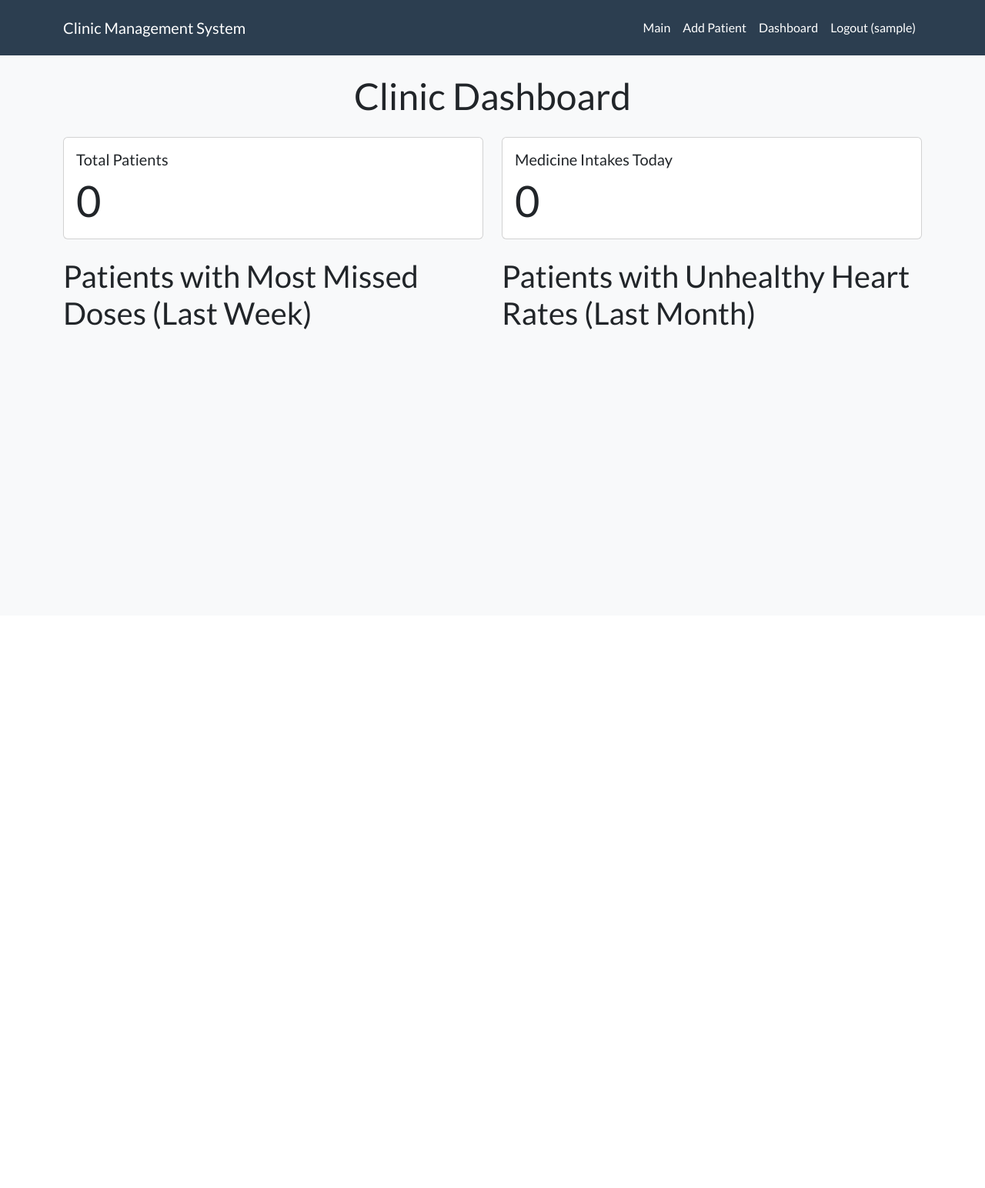
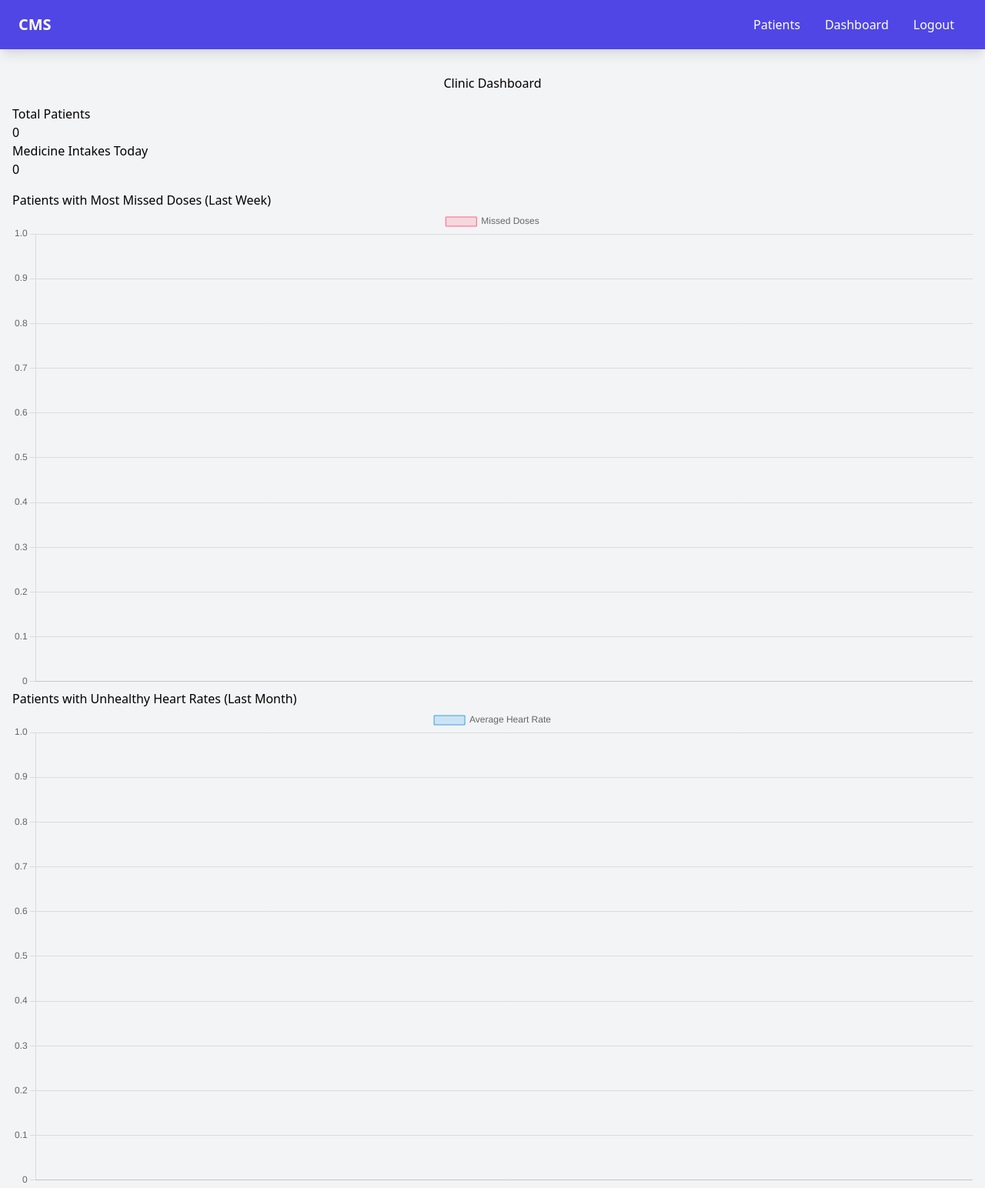
Before and after one commit to yiyanglaw/first_pg, a Flask app: page /dashboard in a window 1280 px wide. Shown: the whole page at 77% size. Before the commit the page ends 428 px from the top, so only its background shows below. Run offline with Flask 2, Linux system fonts and the light colour scheme; the visitor is signed in with stand-in values (Sample User, id 1); data that the repository does not hold is empty; a map, chart or similar area stays blank; some libraries are stand-ins or nearby versions.

Commit message:
Update base.html

```diff
--- a/templates/base.html
+++ b/templates/base.html
@@ -4,57 +4,31 @@
     <meta charset="UTF-8">
     <meta name="viewport" content="width=device-width, initial-scale=1.0">
     <title>Clinic Management System</title>
-    <link href="https://bootswatch.com/5/flatly/bootstrap.min.css" rel="stylesheet">
-    <link rel="stylesheet" href="{{ url_for('static', filename='css/styles.css') }}">
+    <script src="https://cdn.tailwindcss.com"></script>
+    <link href="https://cdn.jsdelivr.net/npm/boxicons@2.0.7/css/boxicons.min.css" rel="stylesheet">
+    <script src="https://cdn.jsdelivr.net/npm/chart.js"></script>
+    <link rel="stylesheet" href="{{ url_for('static', filename='styles.css') }}">
 </head>
-<body>
-    <nav class="navbar navbar-expand-lg navbar-dark bg-primary">
-        <div class="container">
-            <a class="navbar-brand" href="{{ url_for('home') }}">Clinic Management System</a>
-            <button class="navbar-toggler" type="button" data-bs-toggle="collapse" data-bs-target="#navbarNav" aria-controls="navbarNav" aria-expanded="false" aria-label="Toggle navigation">
-                <span class="navbar-toggler-icon"></span>
-            </button>
-            <div class="collapse navbar-collapse" id="navbarNav">
-                <ul class="navbar-nav ms-auto">
-                    {% if 'user_id' in session %}
-                        <li class="nav-item">
-                            <a class="nav-link" href="{{ url_for('main') }}">Main</a>
-                        </li>
-                        <li class="nav-item">
-                            <a class="nav-link" href="{{ url_for('add_patient') }}">Add Patient</a>
-                        </li>
-			<li class="nav-item">
-    <a class="nav-link" href="{{ url_for('dashboard') }}">Dashboard</a>
-</li>
-                        <li class="nav-item">
-                            <a class="nav-link" href="{{ url_for('logout') }}">Logout ({{ session['username'] }})</a>
-                        </li>
-                    {% else %}
-                        <li class="nav-item">
-                            <a class="nav-link" href="{{ url_for('login') }}">Login</a>
-                        </li>
-                        <li class="nav-item">
-                            <a class="nav-link" href="{{ url_for('register') }}">Register</a>
-                        </li>
-                    {% endif %}
-                </ul>
+<body class="bg-gray-100 font-sans">
+    <nav class="bg-indigo-600 text-white shadow-lg">
+        <div class="container mx-auto px-6 py-3 flex justify-between items-center">
+            <a class="font-bold text-xl" href="{{ url_for('home') }}">CMS</a>
+            <div class="flex items-center">
+                {% if 'user_id' in session %}
+                    <a class="px-4 py-2 rounded hover:bg-indigo-700" href="{{ url_for('main') }}">Patients</a>
+                    <a class="px-4 py-2 rounded hover:bg-indigo-700" href="{{ url_for('dashboard') }}">Dashboard</a>
+                    <a class="px-4 py-2 rounded hover:bg-indigo-700" href="{{ url_for('logout') }}">Logout</a>
+                {% else %}
+                    <a class="px-4 py-2 rounded hover:bg-indigo-700" href="{{ url_for('login') }}">Login</a>
+                    <a class="px-4 py-2 rounded hover:bg-indigo-700" href="{{ url_for('register') }}">Register</a>
+                {% endif %}
             </div>
         </div>
     </nav>
-    <div class="container mt-4">
-        {% with messages = get_flashed_messages(with_categories=true) %}
-            {% if messages %}
-                {% for category, message in messages %}
-                    <div class="alert alert-{{ category }} alert-dismissible fade show" role="alert">
-                        {{ message }}
-                        <button type="button" class="btn-close" data-bs-dismiss="alert" aria-label="Close"></button>
-                    </div>
-                {% endfor %}
-            {% endif %}
-        {% endwith %}
+    <main class="container mx-auto mt-8 px-4">
         {% block content %}{% endblock %}
-    </div>
-    <script src="https://cdn.jsdelivr.net/npm/bootstrap@5.1.3/dist/js/bootstrap.bundle.min.js"></script>
-    <script src="{{ url_for('static', filename='js/scripts.js') }}"></script>
+    </main>
+    <script src="{{ url_for('static', filename='script.js') }}"></script>
+    {% block scripts %}{% endblock %}
 </body>
 </html>
```
